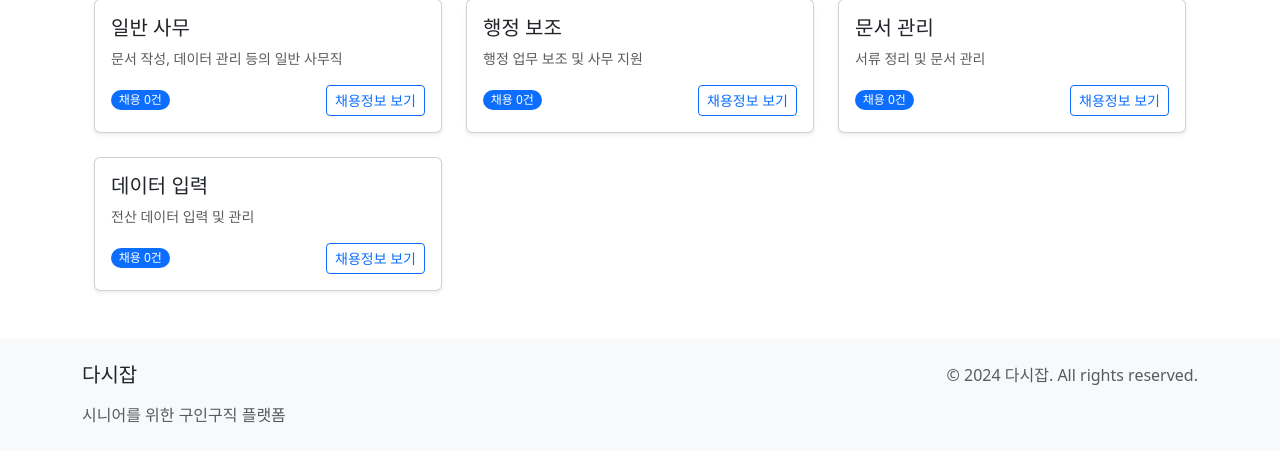
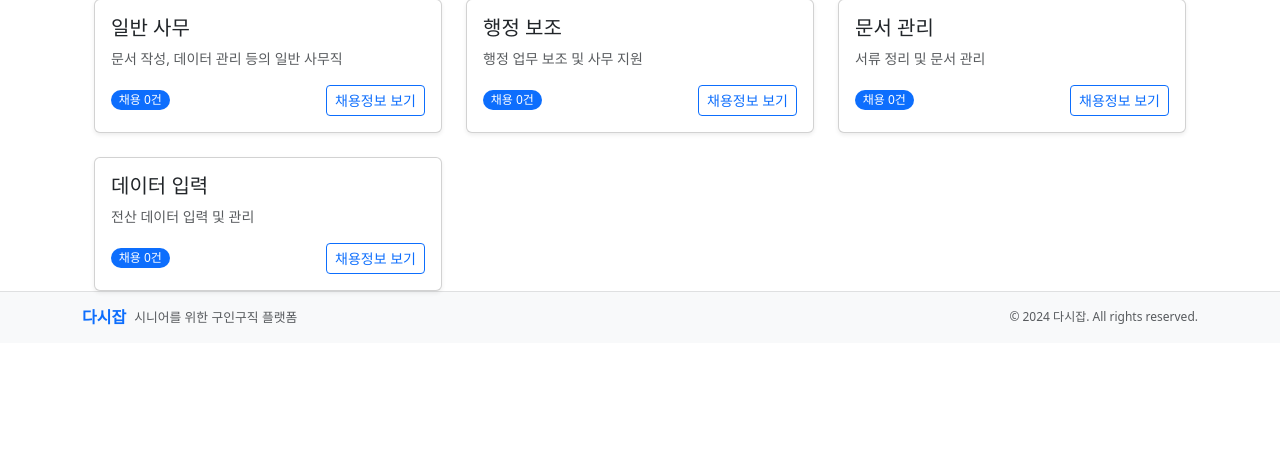
Before and after one commit to StrongYoon/dasijob, a Django app: page /category/1/ in a window 1280 px wide. Shown: the part 295-757 px from the top of the page. Run offline with Django 5.2, Linux system fonts and the light colour scheme; data comes from the database, SQL or seed files in the repository; both versions use the stored data as it was after the commit; data that the repository does not hold is empty.

Commit message:
1
Signed-off-by: StrongYoon <2024650019@sdu.ac.kr>

```diff
--- a/jobs/templates/jobs/base.html
+++ b/jobs/templates/jobs/base.html
@@ -133,20 +133,33 @@
     <div id="toast-root"></div>
 
     <!-- 푸터 -->
-    <footer class="footer bg-light mt-5 py-4">
-        <div class="container">
-            <div class="row">
-                <div class="col-md-6">
-                    <h5 class="mb-3">다시잡</h5>
-                    <p class="text-muted mb-0">시니어를 위한 구인구직 플랫폼</p>
-                </div>
-                <div class="col-md-6 text-md-end">
-                    <p class="mb-0 text-muted">&copy; 2024 다시잡. All rights reserved.</p>
-                </div>
+<footer class="bg-light py-3 mt-auto"> <!-- py-4에서 py-3으로 축소 -->
+    <div class="container">
+        <div class="d-flex align-items-center">
+            <!-- 로고 + 텍스트 컨테이너 -->
+            <div class="d-flex align-items-center">
+                <span class="h5 fw-bold text-primary mb-0 me-2" style="font-size: 1rem;">다시잡</span>
+                <small class="text-muted" style="font-size: 0.8rem;">시니어를 위한 구인구직 플랫폼</small>
             </div>
+            <!-- 저작권 텍스트 -->
+            <small class="text-muted ms-auto" style="font-size: 0.75rem;">© 2024 다시잡. All rights reserved.</small>
         </div>
-    </footer>
+    </div>
+</footer>
 
+<style>
+/* 상단 로고와 하단 로고 공통 스타일 */
+.logo-text {
+    font-family: 'Noto Sans KR', sans-serif;
+    color: #0061f2;
+    transition: color 0.2s ease;
+}
+
+/* 푸터 스타일 조정 */
+footer {
+    border-top: 1px solid rgba(0,0,0,0.1);
+}
+</style>
     <!-- Scripts -->
     <script src="https://cdn.jsdelivr.net/npm/bootstrap@5.3.0/dist/js/bootstrap.bundle.min.js"></script>
     {% block extra_js %}{% endblock %}
```
Also changed, not shown: db.sqlite3.
